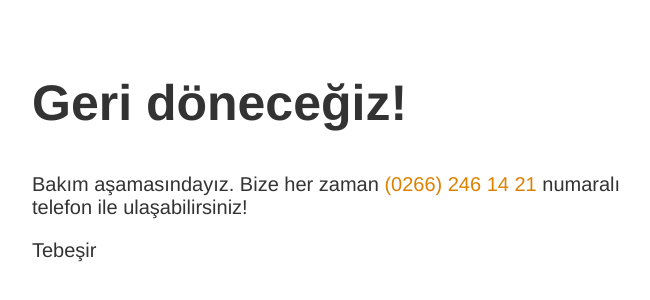
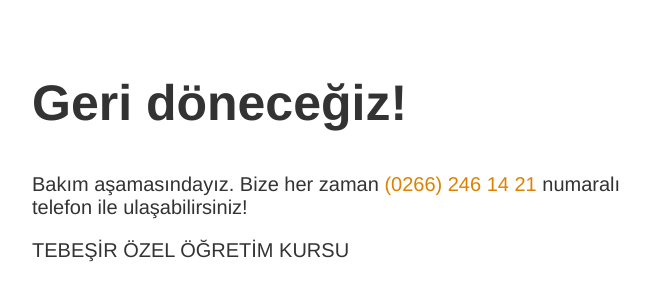
Before and after one commit to rsercano/tebesir, a plain HTML site: page index.html in a window 1280 px wide. Shown: the part 126-426 px from the top of the page, without its empty margins (283-933 px from the left). Drawn offline with Linux system fonts and the light colour scheme.

Commit message:
Update index.html

```diff
--- a/index.html
+++ b/index.html
@@ -14,6 +14,6 @@
     <h1>Geri döneceğiz!</h1>
     <div>
         <p>Bakım aşamasındayız. Bize her zaman <a href="tel:(0266) 246 14 21">(0266) 246 14 21</a> numaralı telefon ile ulaşabilirsiniz!</p>
-        <p>Tebeşir</p>
+        <p>TEBEŞİR ÖZEL ÖĞRETİM KURSU</p>
     </div>
 </article>
```
